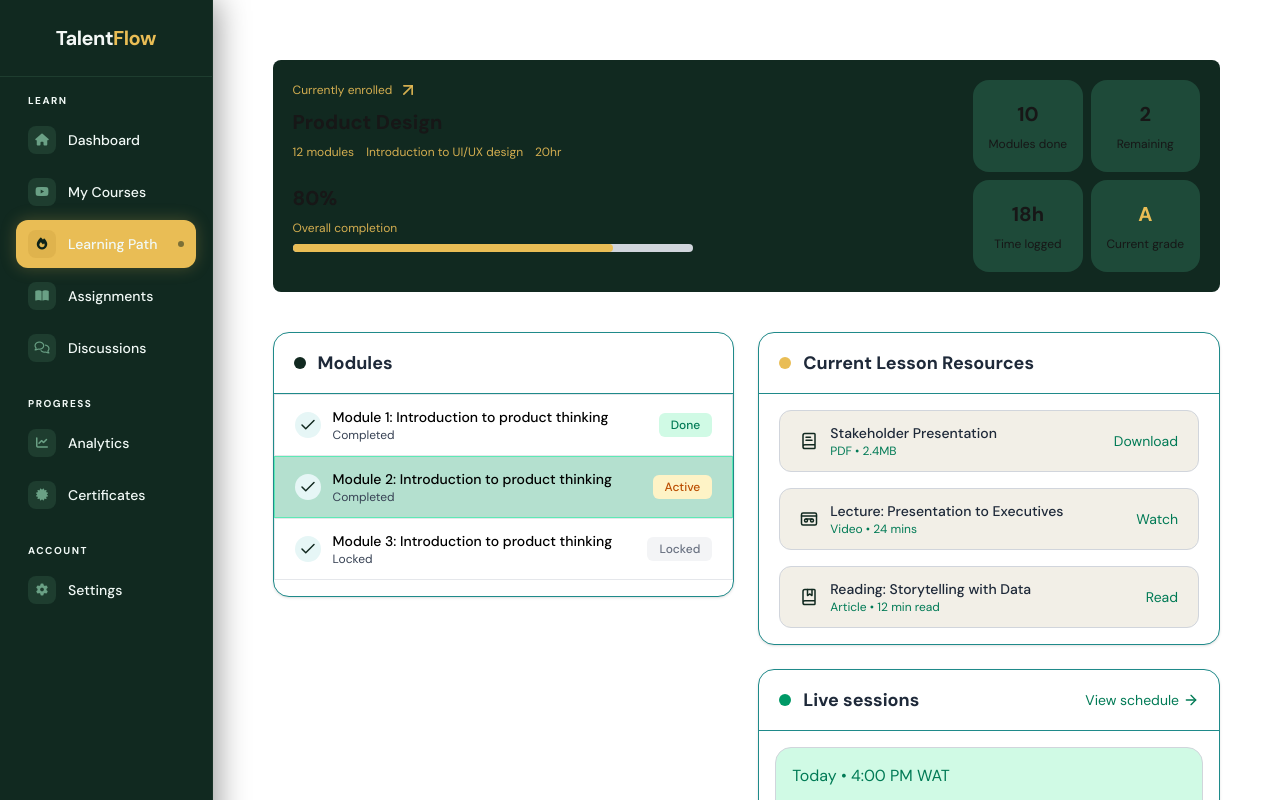
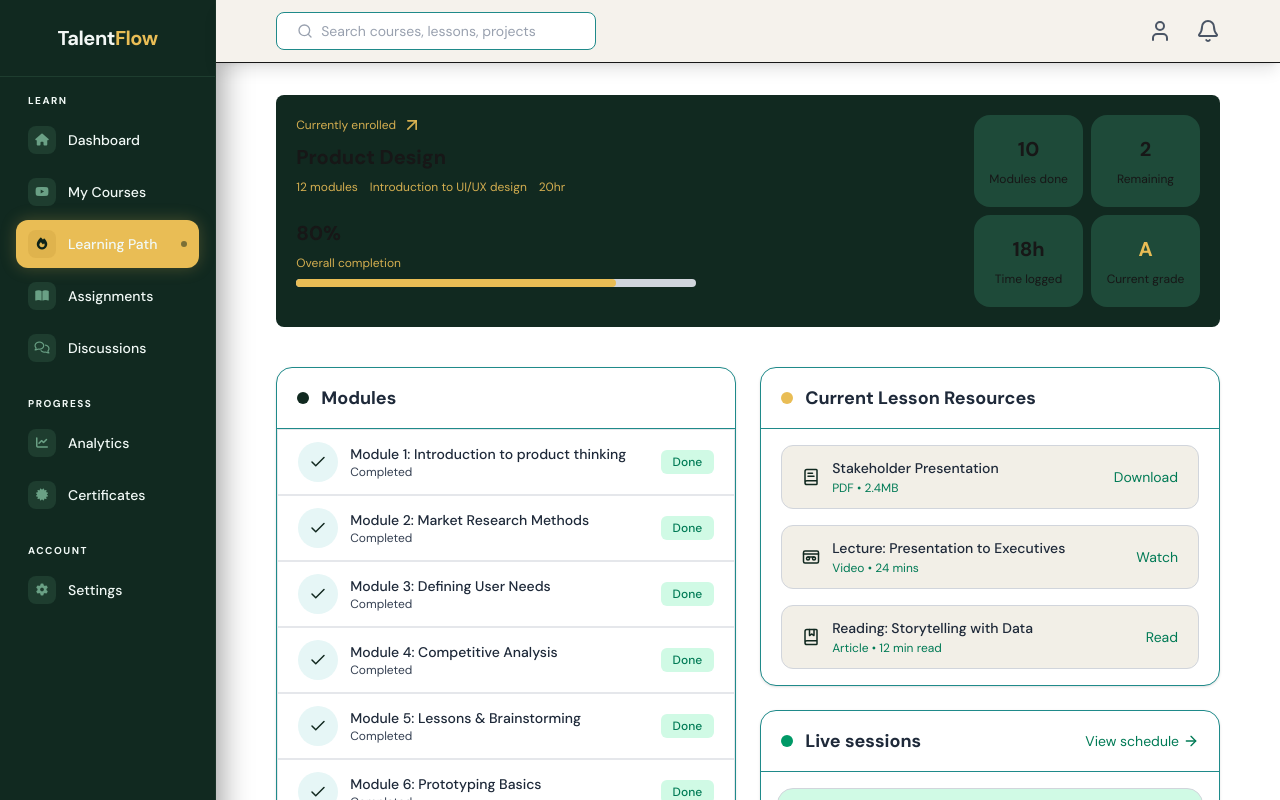
Before and after one commit to team-tango790/talentflow-frontend, a Next.js app: page /learning-path in a window 1280 px wide. Shown: the top 800 px of the page. Built offline with nearby package versions, Linux system fonts and the light colour scheme.

Commit message:
finished learning path page layout

```diff
--- a/app/learning-path/page.tsx
+++ b/app/learning-path/page.tsx
@@ -3,15 +3,19 @@
 import SideBar from "@/components/sidebar";
 import Modules from "@/components/modules";
 import { ArrowUpRight } from "lucide-react";
+import Navbar from "@/components/navbar";
 
 const course_details = [
     {
         title: "Product Design",
-        progress: "80%",
+        course: "Introduction to UI/UX design",
+        total_modules: "12",
+        total_time: "20",
         modules: "10",
         remaining: "2",
         time: "18",
         grade: "A",
+        progress: "80%",
     },
 ];
 
@@ -19,9 +23,13 @@ export default function Learning(){
     return(
         <div>
             <main className="w-fill flex">
-                <SideBar/>
-                <section className="w-full min-h-screen bg-white p-15">
-                    <div>
+            {/* sidebar */}
+            <SideBar/>
+                <section className="w-full min-h-screen bg-white">
+                    {/* navbar */}
+                    <Navbar/>
+                    <div className="px-15 mx-auto max-w-6xl py-8">
+
                         {/* course details card */}
                         {course_details.map((detail) => (
                             <div className="bg-[#112920] p-5 rounded-lg" key={detail.title}>
@@ -36,9 +44,9 @@ export default function Learning(){
                                         </a>
                                         <p className="text-xl font-semibold pt-2">{detail.title}</p>
                                         <div className=" flex items-center space-x-3 pt-2 text-xs text-[#E9BD55]/90">
-                                            <p>12 modules</p>
-                                            <p>Introduction to UI/UX design</p>
-                                            <p>20hr</p>
+                                            <p>{detail.total_modules} modules</p>
+                                            <p>{detail.course}</p>
+                                            <p>{detail.total_time}hr</p>
                                         </div>
                                         <div className="pt-6 text-xl font-semibold">
                                             <p>{detail.progress}</p>
--- a/components/modules.tsx
+++ b/components/modules.tsx
@@ -2,8 +2,17 @@ import { ArrowRight, BookMarkedIcon, BookTextIcon, CheckIcon, Videotape } from "
 
 const modules = [
     "Module 1: Introduction to product thinking",
-    "Module 2: Introduction to product thinking",
-    "Module 3: Introduction to product thinking",
+    "Module 2: Market Research Methods",
+    "Module 3: Defining User Needs",
+    "Module 4: Competitive Analysis",
+    "Module 5: Lessons & Brainstorming",
+    "Module 6: Prototyping Basics",
+    "Module 7: User Testing Fundamentals",
+    "Module 8: Metrics & KPIs",
+    "Module 9: Go to Market Strategy",
+    "Module 10: Product Roadmap Planning",
+    "Module 11: Stakeholders Presentation",
+    "Module 12: Final Capstone Project",
 ];
 
 const resources = [
@@ -29,13 +38,13 @@ const resources = [
 
 const sessions = [
     {
-        time: "Today • 4:00 PM WAT",
+        time: "Today - 4:00 PM WAT",
         title: "Module 11 Office Hours",
         meta: "Dr. Femi Adeboye • Zoom • 45mins",
         active: true,
     },
     {
-        time: "Mar 25 • 3:00 PM WAT",
+        time: "Mar 25 - 3:00 PM WAT",
         title: "Capstone Project Kickoff",
         meta: "Full cohort • Zoom • 90mins",
         active: false,
@@ -55,8 +64,8 @@ export default function Modules() {
 
                     <div>
                         {modules.map((item, index) => {
-                        const active = index === 1;
-                        const locked = index === 2;
+                        const active = index === 10;
+                        const locked = index === 11;
 
                         return (
                             <div
@@ -68,12 +77,24 @@ export default function Modules() {
                             }`}
                             >
                                 <div className="flex items-center gap-3">
-                                    <div className="rounded-full bg-[#E6F6F6] p-1 w-fit">
-                                        <CheckIcon size={18} className="text-[#112920]" />
+                                    <div className={`rounded-full text-[#112920] w-10 h-10 flex items-center justify-center p-2 ${
+                                        active
+                                        ? "bg-[#1E4A39] text-white"
+                                        : locked
+                                        ? "bg-[#D2ECE3] text-[#112920]"
+                                        : "bg-[#E6F6F6]"
+                                    }`}>
+                                        {
+                                            active
+                                            ? <p>{index + 1}</p>
+                                            : locked
+                                            ? <p>{index + 1}</p>
+                                            : <CheckIcon size={18} className="text-[#112920]" />
+                                        }
                                     </div>
                                     <div>
-                                        <p className="text-sm font-medium text-black">{item}</p>
-                                        <p className="text-xs text-gray-700">
+                                        <p className={`text-sm font-medium ${locked ? "text-[#A6C3B3]" : "text-gray-800"}`}>{item}</p>
+                                        <p className={`text-xs ${locked ? "text-[#96D3BC]" : "text-gray-700"}`}>
                                             {locked ? "Locked" : index < 10 ? "Completed" : "In progress"}
                                         </p>
                                     </div>
@@ -82,9 +103,9 @@ export default function Modules() {
                                 <span
                                     className={`rounded-md px-3 py-1 text-xs font-medium ${
                                     locked
-                                        ? "bg-gray-100 text-gray-500"
+                                        ? "bg-[#B4E0CF] text-[#D2ECE3]"
                                         : active
-                                        ? "bg-amber-100 text-amber-700"
+                                        ? "bg-[#E9BD55] text-amber-900"
                                         : "bg-emerald-100 text-emerald-700"
                                     }`}
                                 >
@@ -113,7 +134,7 @@ export default function Modules() {
                             >
                                 <div className="flex items-center gap-3">
                                     <item.icon size={18} className="text-[#112920]" />
-                                    <div>
+                                    <div className="space-y-0.5">
                                         <p className="text-sm font-medium text-gray-800">{item.title}</p>
                                         <p className="text-xs text-emerald-700">{item.meta}</p>
                                     </div>
@@ -154,7 +175,7 @@ export default function Modules() {
                                     <p className="text-sm text-emerald-600">{item.meta}</p>
 
                                     {item.active && (
-                                        <button className="mt-4 rounded-lg bg-emerald-900 px-4 py-2 text-sm text-white hover:scale-105 cursor-pointer transition-all duration-300">
+                                        <button className="mt-4 rounded-lg bg-emerald-900 px-4 py-2 text-sm text-white hover:scale-105 cursor-pointer transition-all duration-200">
                                         Join session
                                         </button>
                                     )}
--- /dev/null
+++ b/components/navbar.tsx
@@ -0,0 +1,29 @@
+import { Search, User, Bell } from "lucide-react";
+
+export default function Navbar() {
+    return (
+        <div className="w-full sticky top-0 z-50 border-b shadow-lg bg-[#f5f2ec] py-3">
+            <div className="mx-auto px-15 flex max-w-6xl items-center justify-between">
+
+                {/* Search Bar */}
+                <div className="flex items-center gap-2 rounded-lg border border-[#1F8A8A] bg-white px-5 py-2 w-[320px]">
+                    <button>
+                        <Search size={16} className="text-gray-400 cursor-pointer" />
+                    </button>
+                    <input
+                        type="text"
+                        placeholder="Search courses, lessons, projects"
+                        className="w-full bg-transparent text-sm outline-none text-gray-600 placeholder:text-gray-400 placeholder-shown:text-gray-400"
+                    />
+                </div>
+
+                {/* Right Icons */}
+                <div className="flex items-center gap-6 text-gray-600">
+                    <User className="cursor-pointer hover:text-black" size={24} />
+                    <Bell className="cursor-pointer hover:text-black" size={24} />
+                </div>
+
+            </div>
+        </div>
+    );
+}
```
